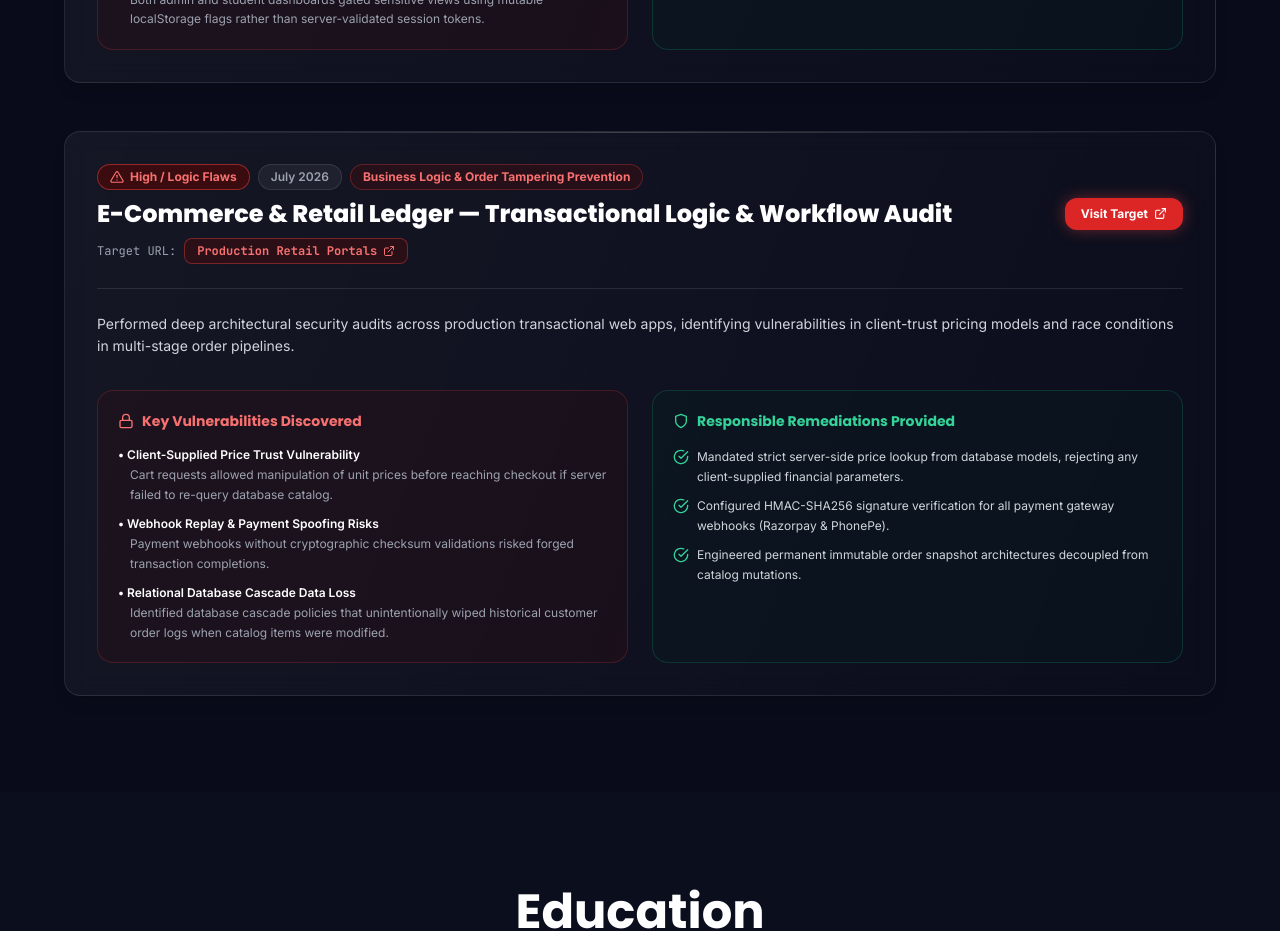
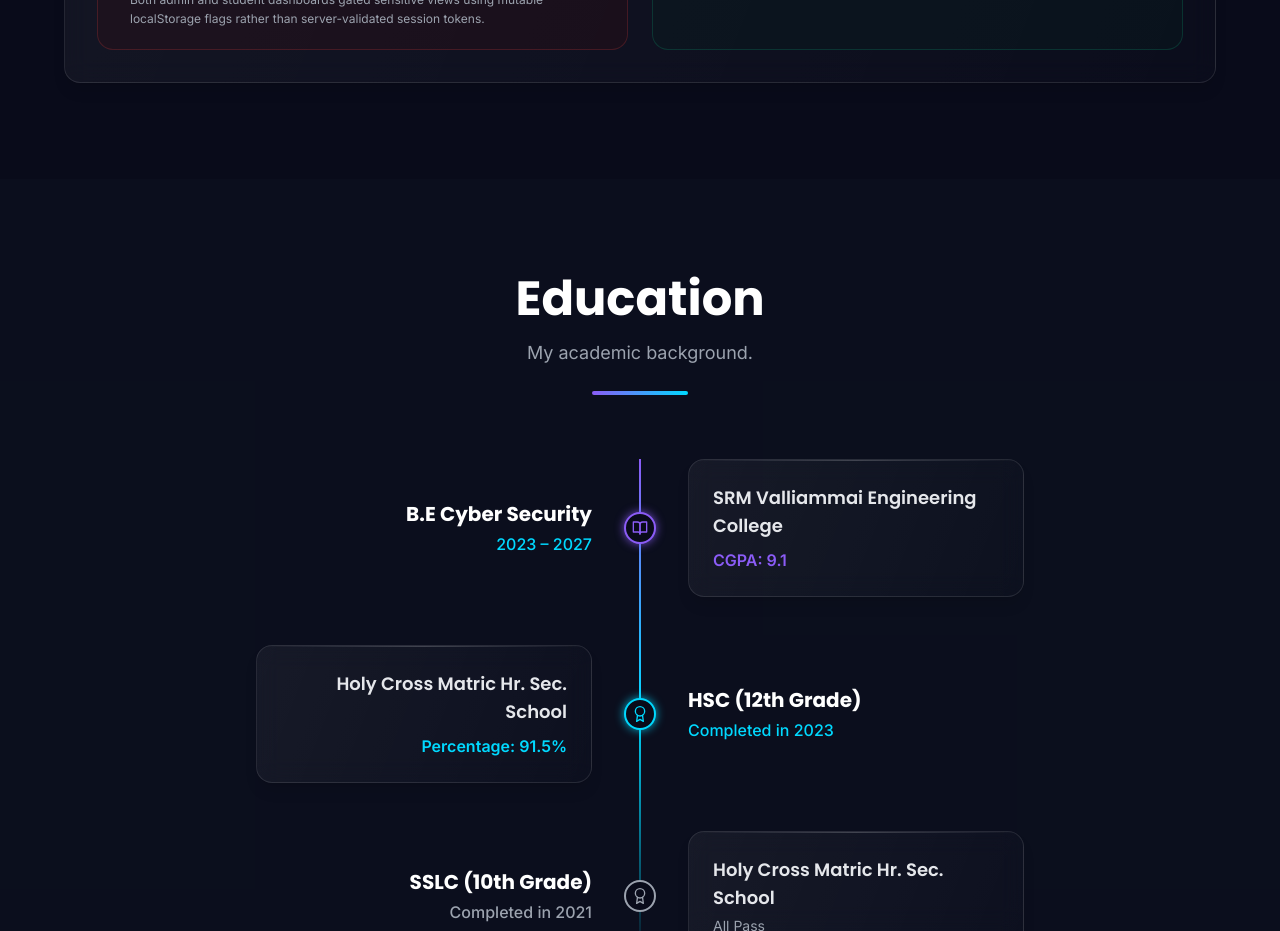
Before and after one commit to naveenkumar-arch/myportfolio, a React (Vite) app: page / in a window 1280 px wide. Shown: the part 8040-8971 px from the top of the page. Built offline with nearby package versions, Linux system fonts and the light colour scheme.

Commit message:
fix: remove E-Commerce & Retail Ledger audit entry from BugBounty section

```diff
--- a/src/components/sections/BugBounty.jsx
+++ b/src/components/sections/BugBounty.jsx
@@ -37,36 +37,7 @@ const securityReports = [
       'Eliminated unauthenticated offline fallback paths to enforce strict server-side authentication.',
       'Enforced server-side object-level authorization across all API routes to prevent IDOR and unauthorized state tampering.'
     ]
-  },
-  {
-    title: 'E-Commerce & Retail Ledger — Transactional Logic & Workflow Audit',
-    target: 'Production Retail Portals',
-    url: 'https://www.vrgnursery.in',
-    date: 'July 2026',
-    severity: 'High / Logic Flaws',
-    category: 'Business Logic & Order Tampering Prevention',
-    summary: 'Performed deep architectural security audits across production transactional web apps, identifying vulnerabilities in client-trust pricing models and race conditions in multi-stage order pipelines.',
-    keyFindings: [
-      {
-        name: 'Client-Supplied Price Trust Vulnerability',
-        detail: 'Cart requests allowed manipulation of unit prices before reaching checkout if server failed to re-query database catalog.'
-      },
-      {
-        name: 'Webhook Replay & Payment Spoofing Risks',
-        detail: 'Payment webhooks without cryptographic checksum validations risked forged transaction completions.'
-      },
-      {
-        name: 'Relational Database Cascade Data Loss',
-        detail: 'Identified database cascade policies that unintentionally wiped historical customer order logs when catalog items were modified.'
-      }
-    ],
-    remediations: [
-      'Mandated strict server-side price lookup from database models, rejecting any client-supplied financial parameters.',
-      'Configured HMAC-SHA256 signature verification for all payment gateway webhooks (Razorpay & PhonePe).',
-      'Engineered permanent immutable order snapshot architectures decoupled from catalog mutations.'
-    ]
-  }
-];
+  }];
 
 const BugBounty = () => {
   return (
```
